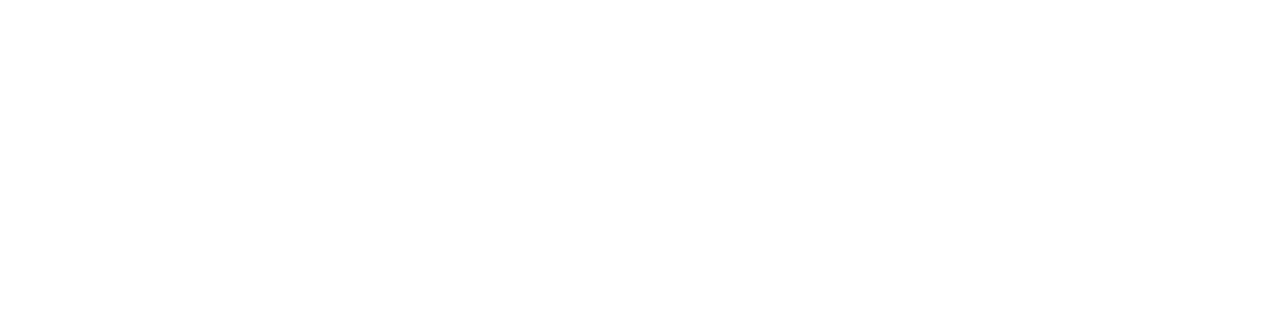
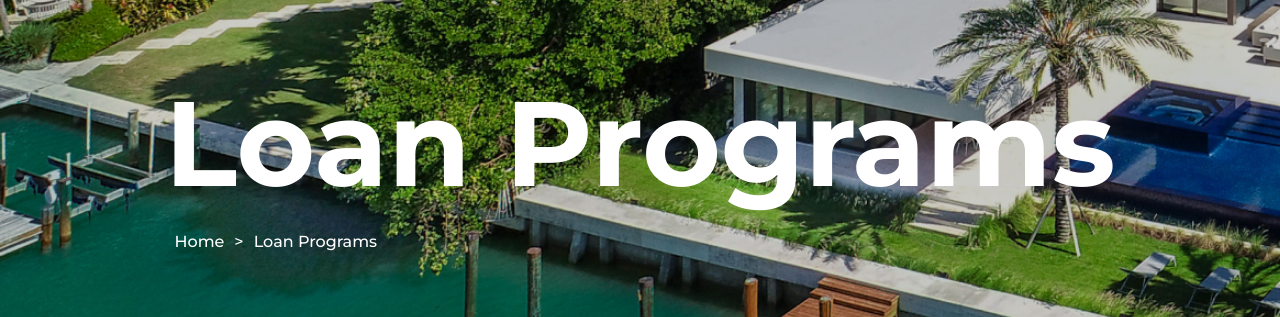
Before and after one commit to TatyanaStrelchenko/onyx, a React (Create React App) app: page /loan-programs in a window 1280 px wide. Before the commit this address had no page. Shown: the part 188-505 px from the top of the page. Built offline with nearby package versions, Linux system fonts and the light colour scheme.

Commit message:
add new section

```diff
--- a/src/App.js
+++ b/src/App.js
@@ -1,6 +1,7 @@
 import { Routes, Route } from 'react-router-dom';
 import { About } from './pages/About';
 import { Home } from './pages/Home';
+import { FeaturedLoanPrograms } from './pages/FeaturedLoanPrograms';
 
 import './App.scss';
 
@@ -10,6 +11,7 @@
       <Routes>
         <Route path="/" element={<Home />} />
         <Route path="/about" element={<About />} />
+        <Route path="/loan-programs" element={<FeaturedLoanPrograms />} />
       </Routes>
     </div>
   );
--- a/src/components/Header/Header.js
+++ b/src/components/Header/Header.js
@@ -17,7 +17,9 @@
             <li>
               <Link to="/about">ABOUT US</Link>
             </li>
-            <li>LOAN PROGRAMS</li>
+            <li>
+              <Link to="/loan-programs">LOAN PROGRAMS</Link>
+            </li>
             <li>SERVICES</li>
             <li>PARTNERS</li>
             <li>CONTACT US</li>
--- a/src/index.css
+++ b/src/index.css
@@ -14,7 +14,7 @@
   --grey-text: #5a5b5c;
   --white-grey: #F6F7F8;
   --form-text: #3B3B3B;
-
+  --grey-white: #C7C7C7;
 }
 
 body {
--- /dev/null
+++ b/src/pages/FeaturedLoanPrograms/FeaturedLoanPrograms.js
@@ -0,0 +1,29 @@
+import { Footer } from '../../components/Footer';
+import { Header } from '../../components/Header';
+import { RecentlyFunded } from '../../components/RecentlyFunded/RecentlyFunded';
+import './FeaturedLoanPrograms.scss';
+
+const FeaturedLoanPrograms = () => {
+  return (
+    <div className="loan-programs-page">
+      <Header />
+      <section className="loanprograms">
+        <div className="container">
+          <div className="text-holder">
+            <h1>Loan Programs </h1>
+            <ul className="loan-menu">
+              <li>Home</li>
+              <span className="caret"> &gt; </span>
+              <li>Loan Programs</li>
+            </ul>
+          </div>
+        </div>
+      </section>
+
+      <RecentlyFunded />
+      <Footer />
+    </div>
+  );
+};
+
+export { FeaturedLoanPrograms };
--- /dev/null
+++ b/src/pages/FeaturedLoanPrograms/FeaturedLoanPrograms.scss
@@ -0,0 +1,41 @@
+@import '../../styles/index.scss';
+
+.loanprograms {
+  display: flex;
+  align-content: center;
+  align-items: center;
+  height: calc(100vh - 88px);
+  background-image: url(../../assets/image/loan-programs.jpg);
+  background-size: cover;
+}
+
+.loan-menu {
+  display: flex;
+  align-items: center;
+  list-style: none;
+  padding: 0;
+
+  li {
+    margin-right: 10px;
+    padding-left: 10px;
+
+    // &:first-child {
+    //   &::after {
+    //     content: ">";
+    //     width: 10px;
+    //     height: 10px;
+    //     color: var(--grey-white);
+    //   }
+    // }
+  }
+
+  // .caret {
+  //   &:before {
+  //     mask: url ('caret.svg') no-repeat center;
+  //     background: var(--grey-white);
+  //     transform: rotate(-90deg);
+  //     width: 10px;
+  //     height: 10px;
+  //     background: var(--grey-white);
+  // }
+}
--- /dev/null
+++ b/src/pages/FeaturedLoanPrograms/index.js
@@ -0,0 +1,3 @@
+import { FeaturedLoanPrograms } from './FeaturedLoanPrograms';
+
+export { FeaturedLoanPrograms };
```
Also changed, not shown: src/assets/icons/caret.svg (added), src/assets/image/loan-programs.jpg (added).
